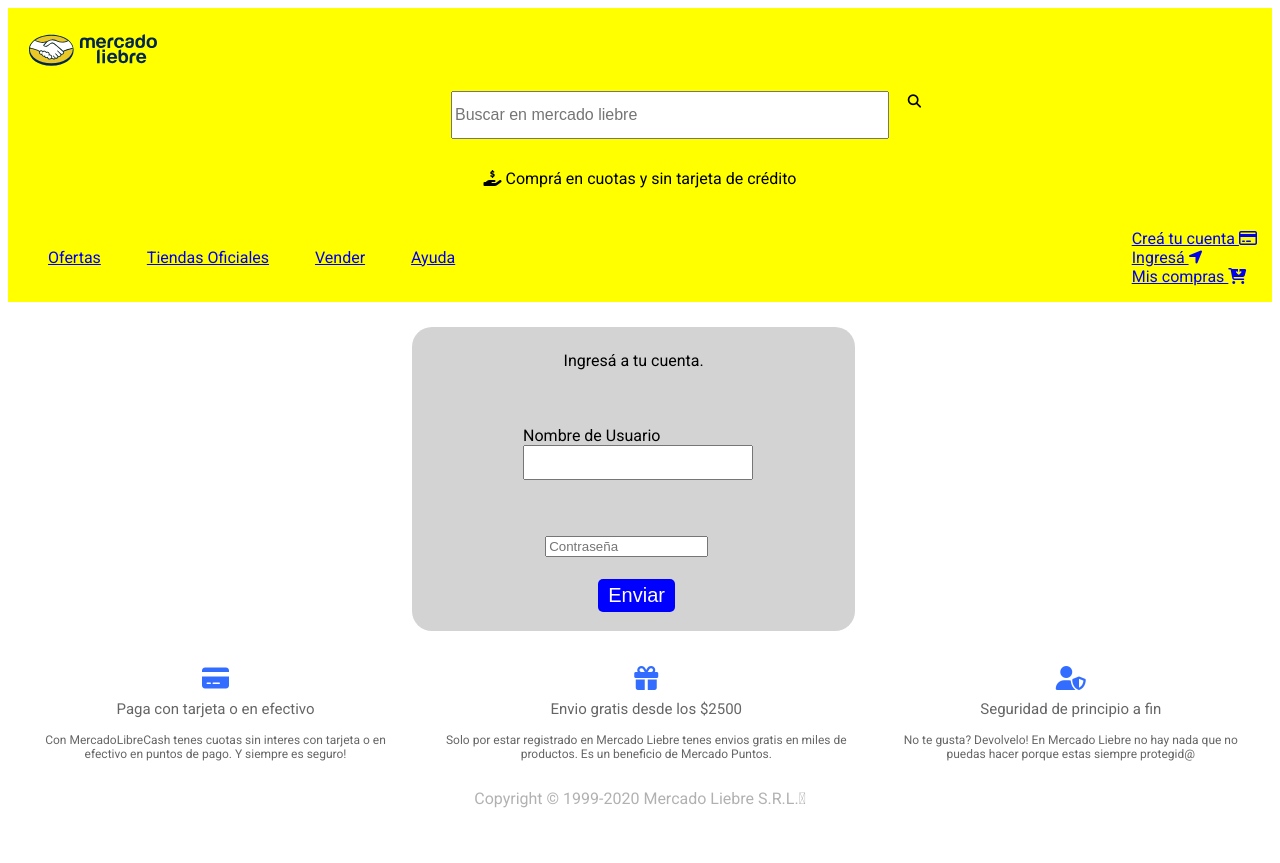
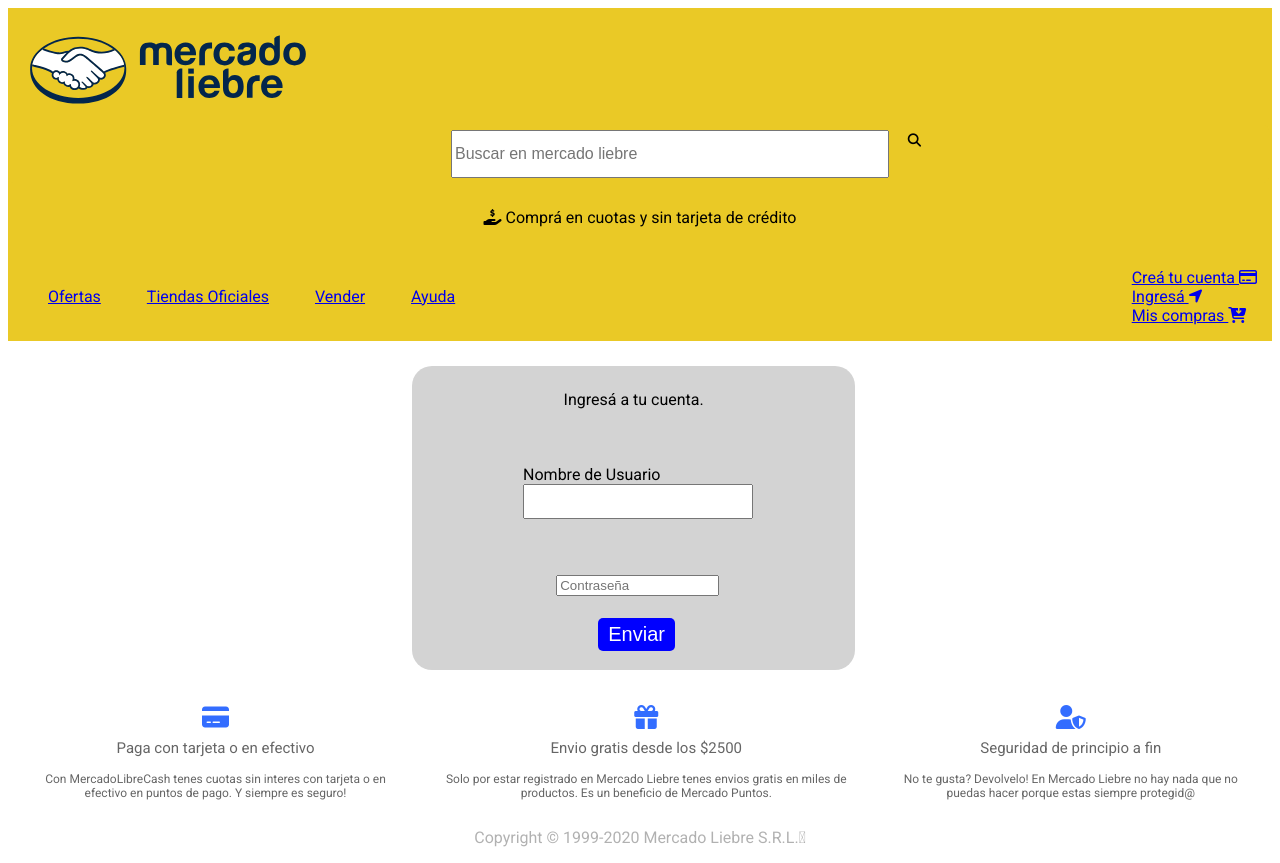
Before and after one commit to coritac/trabajoIndividual, a website: page views/login.html in a window 1280 px wide. Before the commit the page ends 824 px from the top, so only its background shows below. Drawn offline with Linux system fonts and the light colour scheme; files that its build step writes are made by us from their sources; files whose address does not match are found by name.

Commit message:
Ahora si pusheando el trabajo final

```diff
--- a/public/css/style.css
+++ b/public/css/style.css
@@ -60,11 +60,10 @@
 }
 
 header{
-    background-color: yellow;
+    background-color: #EAC926;
 }
 
 header .logo{
-    width: 130px;
     padding: 25px 20px 15px;
     flex-grow: .5;
 }
@@ -75,7 +74,7 @@
 }
 
 .search-bar{
-    background-color: yellow;
+    background-color: #EAC926;
     padding: 5px;
     width: 99%;
     display: inline-block;
@@ -85,7 +84,7 @@
 }
 
 .buttonbar{
-    background-color: yellow;
+    background-color: #EAC926;
     margin-left: 1vw;
     border: none;
 }
@@ -345,7 +344,7 @@
 .control-login {
     margin-bottom: 10%;
     display: block;
-    margin-left: 10%;
+    margin-left: 15%;
     width: 70%;
 }
 
```
